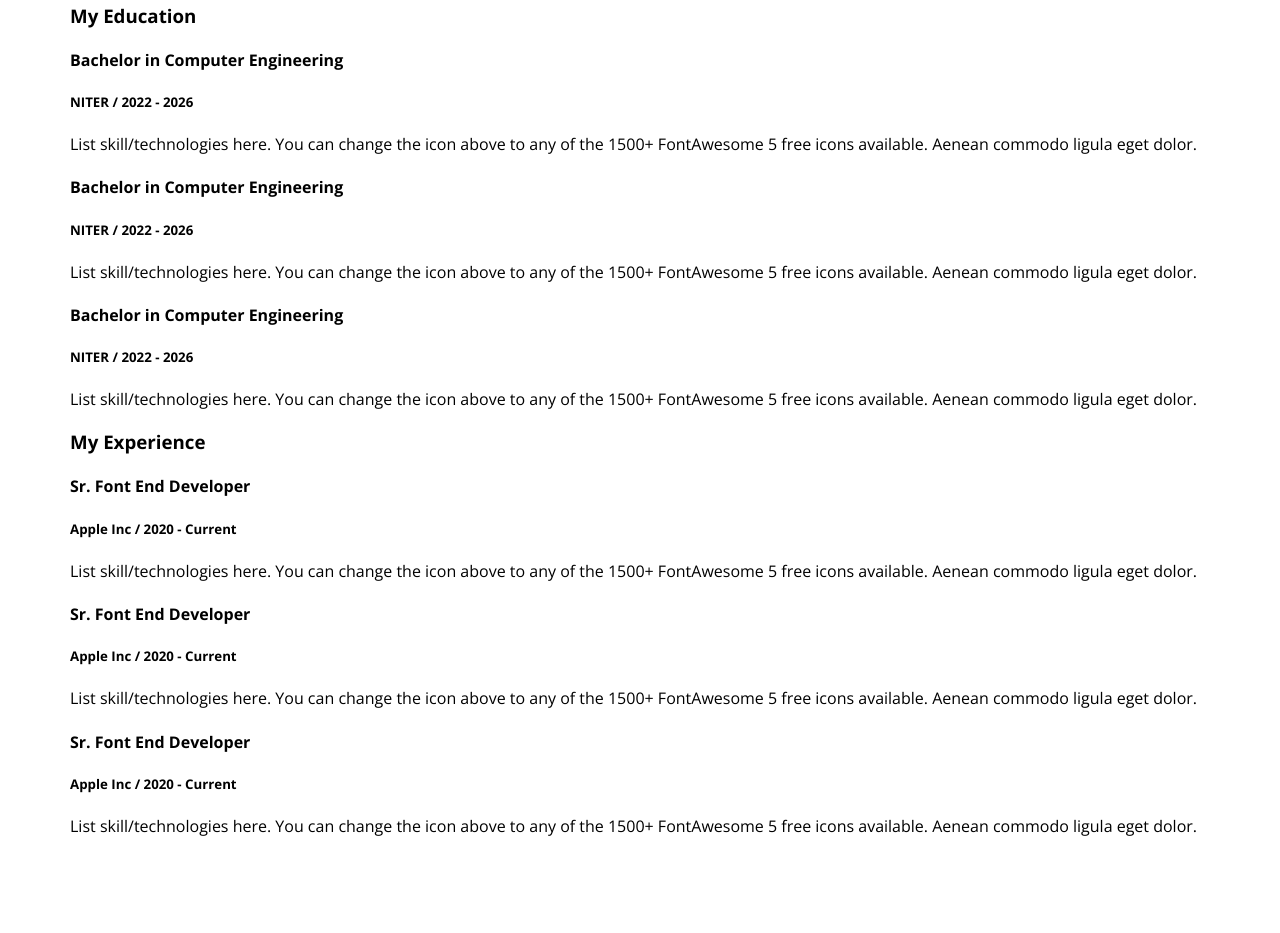
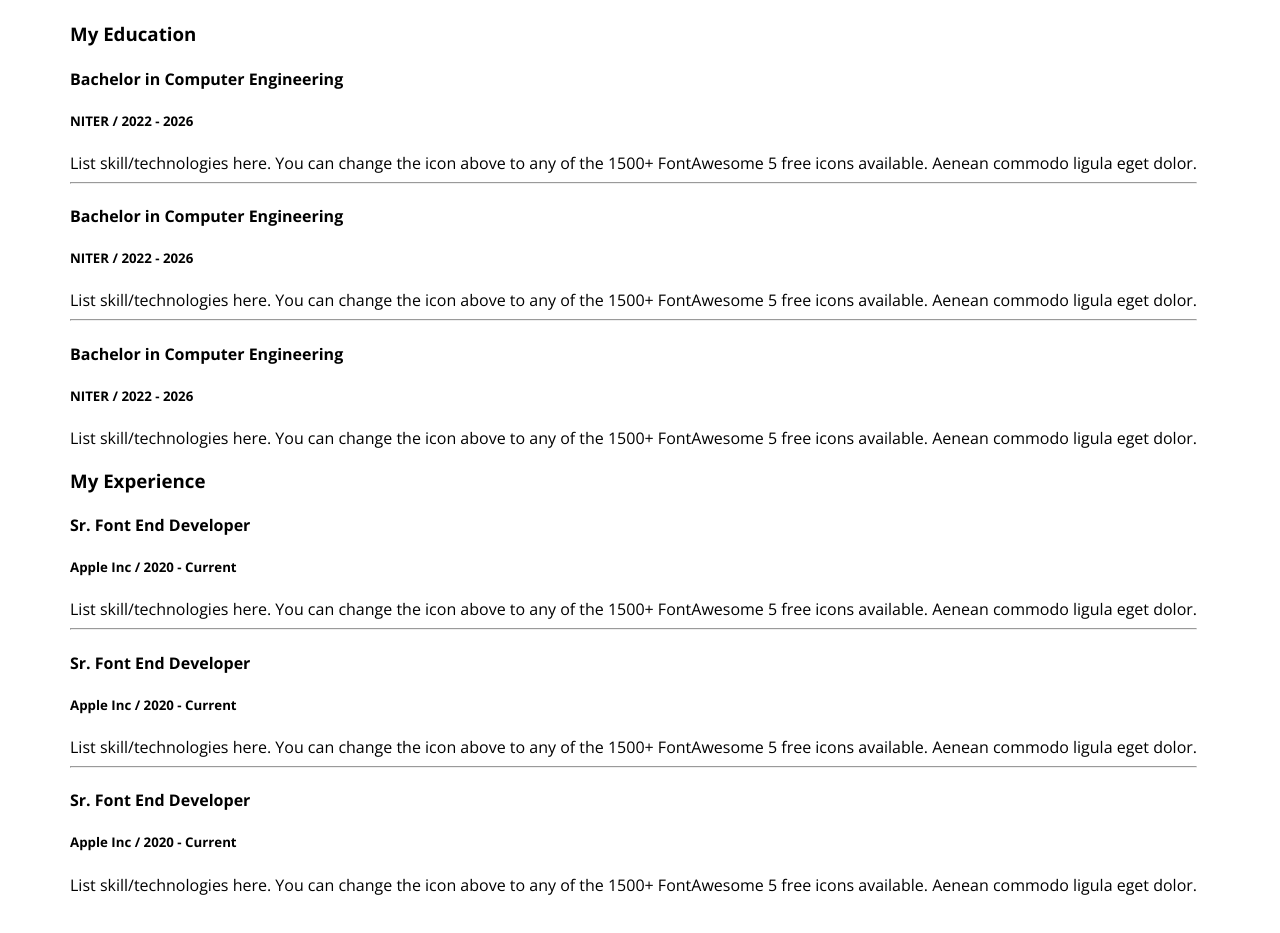
Before and after one commit to SymoonSIAM08/1st-portfolio-website, a plain HTML site: page index.html in a window 1280 px wide. Shown: the part 2323-3256 px from the top of the page. Drawn offline with nearby package versions, Linux system fonts and the light colour scheme.

Commit message:
column added

```diff
--- a/index.html
+++ b/index.html
@@ -145,6 +145,7 @@ Node.js is a JavaScript runtime built on Chrome's V8 engine. It enables server-s
 List skill/technologies here. You can change the icon above
 to any of the 1500+ FontAwesome 5 free icons available. Aenean commodo ligula eget dolor.
                         </div>
+                        <hr>
                         <div class="experience">
                             <h4 class="experience-title">
                                Bachelor in Computer Engineering
@@ -157,6 +158,7 @@ to any of the 1500+ FontAwesome 5 free icons available. Aenean commodo ligula eg
     List skill/technologies here. You can change the icon above
     to any of the 1500+ FontAwesome 5 free icons available. Aenean commodo ligula eget dolor.
                             </div>
+                            <hr>
                     </div>
                     <div class="experience">
                         <h4 class="experience-title">
@@ -187,6 +189,7 @@ to any of the 1500+ FontAwesome 5 free icons available. Aenean commodo ligula eg
                             List skill/technologies here. You can change the icon above
                             to any of the 1500+ FontAwesome 5 free icons available. Aenean commodo ligula eget dolor.
                         </div>
+                        <hr>
                     </div>
                     <div class="experience">
                         <h4 class="experience-title">
@@ -199,6 +202,7 @@ to any of the 1500+ FontAwesome 5 free icons available. Aenean commodo ligula eg
                             List skill/technologies here. You can change the icon above
                             to any of the 1500+ FontAwesome 5 free icons available. Aenean commodo ligula eget dolor.
                         </div>
+                        <hr>
                         <div class="experience">
                             <h4 class="experience-title">
                                 Sr. Font End Developer
--- a/styles/portfolio.css
+++ b/styles/portfolio.css
@@ -151,3 +151,7 @@
 
 
 }
+/* resume-section */
+.resume-container{
+    display: flex;
+}
```
